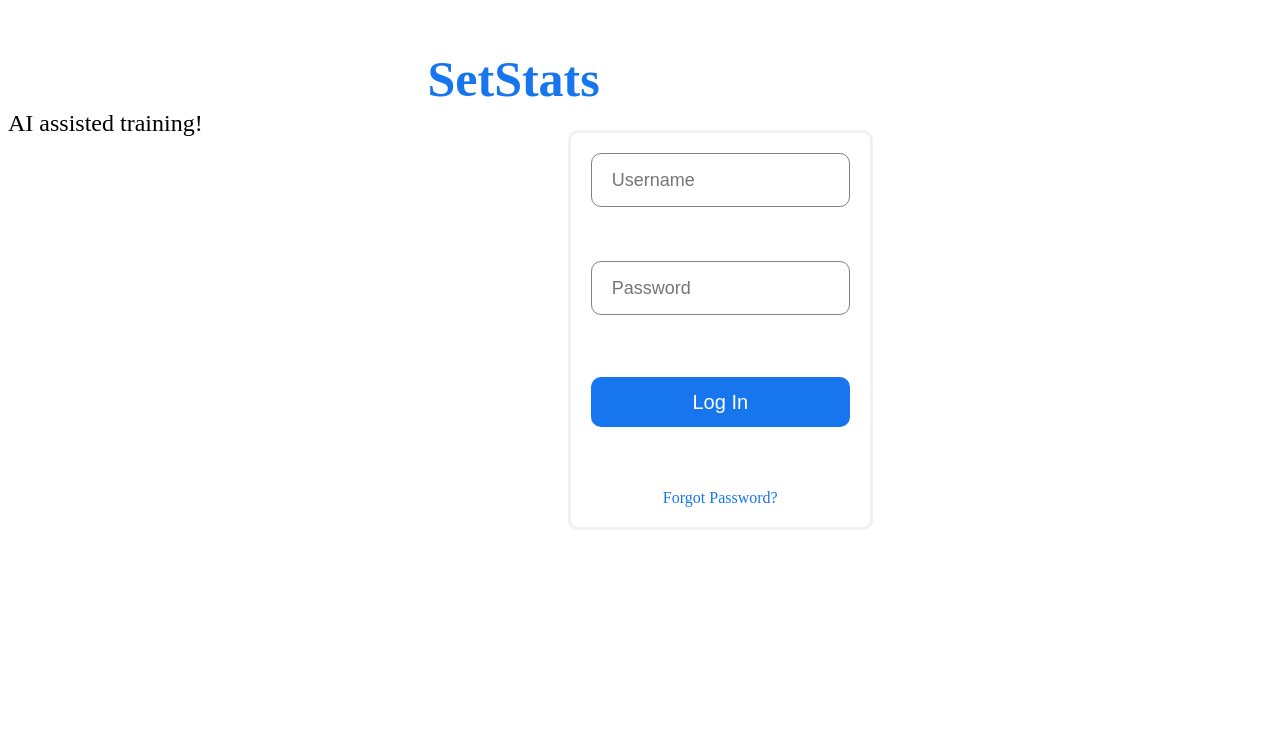
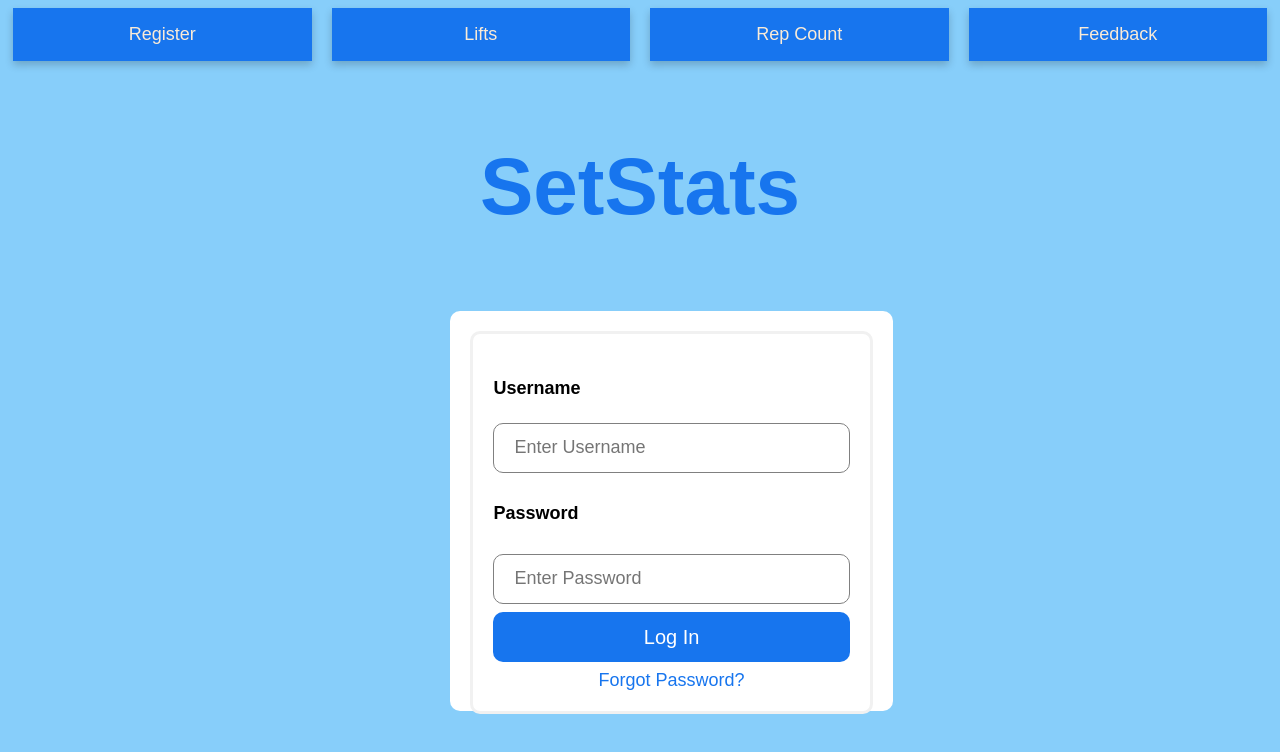
Before and after one commit to MarkByrneDKIT/GymVision, a React (Create React App) app in the folder app/: page /login in a window 1280 px wide. Shown: the top 752 px of the page. Built offline with nearby package versions, Linux system fonts and the light colour scheme.

Commit message:
Feature[UI]:liftselection page updated

```diff
--- a/app/src/pages/lift/lift.css
+++ b/app/src/pages/lift/lift.css
@@ -6,13 +6,14 @@ form {
 
   /* Set a style for all buttons */
   button {
-    background-color: #274690;
+    background-color: #38accf;
     color: white;
     padding: 14px 20px;
     margin: 8px 0;
     border: none;
     cursor: pointer;
     width: 100%;
+    font-size: large;
   }
 
   /* Add a hover effect for buttons */
@@ -23,7 +24,7 @@ form {
   /* Extra style for the cancel button (red) */
   .cancelbtn {
     width: auto;
-    padding: 10px 18px;
+    padding: 100px 180px;
     background-color: #f44336;
   }
 
@@ -31,3 +32,32 @@ form {
   .start-button{
     position: center;
     }
+
+    .loginLogo {
+      font-size: 80px;
+      font-weight: 8000;
+      color: #1775ee;
+      margin-bottom: 120px;
+        width: 100%;
+        align-self: center;
+        height: 50px;
+        border-radius: 10px;
+        text-align: center;
+        position: relative;
+        box-sizing: border-box;
+      }
+
+      .PickLift{
+        font-size: 30px;
+        font-weight: 800;
+width: 100%;
+text-align: center;
+        position: relative;
+color: black;
+      }
+
+      .button2{
+        font-size: larger;
+        padding: 0%;
+        color: #000;
+      }
--- a/app/src/pages/lift/liftSelection.jsx
+++ b/app/src/pages/lift/liftSelection.jsx
@@ -1,4 +1,8 @@
 import "./lift.css"
+import { useRef } from "react"
+import {loginCall} from "../../apiCalls"
+import { useContext} from "react"
+import { AuthContext } from "../../context/AuthContext";
 
 
 export default function LiftSelection() {
@@ -6,9 +10,12 @@ export default function LiftSelection() {
     return(
 
         <div>
+                <h1 className="loginLogo">SetStats</h1>
+                <h2 className="PickLift">Choose your lift</h2>
             <button>Deadlift</button>
             <button>Squat</button>
             <button>Shoulder Press</button>
+            <button2>View Lift History</button2>
         </div>
 
     );
--- a/app/src/pages/loginRegister/login.css
+++ b/app/src/pages/loginRegister/login.css
@@ -1,7 +1,7 @@
 .login {
     width: 100vw;
     height: 100vh;
-    background-color: #5092f7;
+    background-color: #f0f2f5;
     display: flex;
     align-items: center;
     justify-content: center;
@@ -11,7 +11,7 @@
     width: 70%;
     height: 70%;
     display: flex;
-     border:#1775ee 5px;
+    /* border:#1775ee 5px; */
   }
 
 
@@ -25,20 +25,23 @@
 
   .loginLogo {
     font-size: 80px;
-    font-weight: 800;
+    font-weight: 8000;
     color: #1775ee;
     margin-bottom: 10px;
-      width: 80%;
+      width: 100%;
       align-self: center;
       height: 50px;
       border-radius: 10px;
       text-align: center;
       position: relative;
+      box-sizing: border-box;
     }
 
 
   .loginDesc {
     font-size: 24px;
+    text-align: center;
+      position: relative;
   }
 
   .loginBox{
@@ -68,7 +71,7 @@
       border-radius: 10px;
       border: none;
       background-color: #1775ee;
-      color: rgb(5, 4, 4);
+      color: white;
       font-size: 20px;
       font-weight: 500;
       cursor: pointer;
@@ -79,6 +82,11 @@
       color: #1775ee;
   }
 
+
+  body{
+    background-color: lightskyblue;
+  }
+
   .loginRegisterButton{
       width: 60%;
       align-self: center;
@@ -86,8 +94,63 @@
       border-radius: 10px;
       border: none;
       background-color: #42b72a;
-      color: rgb(126, 7, 7);
+      color: white;
       font-size: 20px;
       font-weight: 500;
       cursor: pointer;
   }
+body
+  * {
+    box-sizing: border-box;
+
+  }
+
+  body {
+    font-family: Arial, Helvetica, sans-serif;
+    font-size: large;
+    color: antiquewhite;
+  }
+
+  /* Float four columns side by side */
+  .column {
+    float: left;
+    width: 25%;
+    padding: 0 10px;
+  }
+
+  /* Remove extra left and right margins, due to padding in columns */
+  .row {margin: 0 -5px;}
+
+  /* Clear floats after the columns */
+  .row:after {
+    content: "";
+    display: table;
+    clear: both;
+  }
+
+  /* Style the counter cards */
+  .card {
+    box-shadow: 0 4px 8px 0 rgba(0, 0, 0, 0.2); /* this adds the "card" effect */
+    padding: 16px;
+    text-align: center;
+    background-color: #1775ee;
+  }
+
+  /* Responsive columns - one column layout (vertical) on small screens */
+  @media screen and (max-width: 600px) {
+    .column {
+      width: 100%;
+      display: block;
+      margin-bottom: 20px;
+    }
+  }
+
+  h4{
+    font-size: large;
+    color: #000;
+  }
+
+  h5{
+    font-size: large;
+    color: #000;
+  }
--- a/app/src/pages/loginRegister/login.jsx
+++ b/app/src/pages/loginRegister/login.jsx
@@ -20,16 +20,33 @@ export default function Login() {
       console.log(user);
     return (
         <div>
+             <div class="row">
+  <div class="column">
+    <div class="card">Register</div>
+  </div>
+  <div class="column">
+    <div class="card">Lifts</div>
+  </div>
+  <div class="column">
+    <div class="card">Rep Count</div>
+  </div>
+  <div class="column">
+    <div class="card">Feedback</div>
+  </div>
+</div>
           <h3 className="loginLogo">SetStats</h3>
+
             <div className="loginWrapper">
-            <span className="loginDesc">AI assisted training!</span>
                 <div className="loginLeft">
                 </div>
+
                 <div className="loginRight">
                     <div className="loginBox">
                     <form className="loginBox" onSubmit={handleClick}>
-                        <input placeholder="Username" type="username" className="loginInput" ref={username} required />
-                        <input placeholder="Password" type="password" className="loginInput" ref={password} required />
+                        <h4 className= "Username">Username</h4>
+                        <input placeholder="Enter Username" type="username" className="loginInput" ref={username} required />
+                        <h5 className= "Password">Password</h5>
+                        <input placeholder="Enter Password" type="password" className="loginInput" ref={password} required />
                         <button className="loginButton" type='submit'>
                             Log In
                         </button>
```
Also changed, not shown: app/src/pages/Images/Setstatslogo.png (added).
